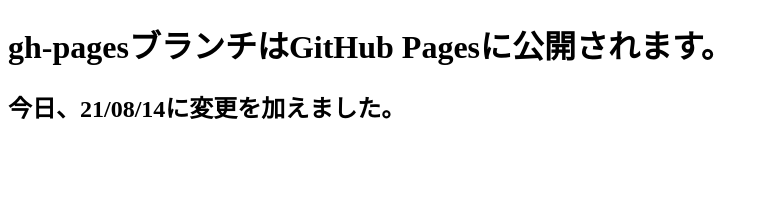
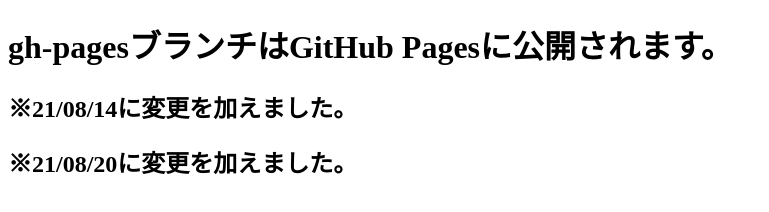
Before and after one commit to ihwka/git-study, a plain HTML site: page index.html in a window 1280 px wide. Shown: the whole page, without its empty margins (0-769 px from the left). Drawn offline with Linux system fonts and the light colour scheme.

Commit message:
変更を加えました。

```diff
--- a/index.html
+++ b/index.html
@@ -6,6 +6,8 @@
 </head>
 <body>
     <h1>gh-pagesブランチはGitHub Pagesに公開されます。</h1>
-    <h2>今日、21/08/14に変更を加えました。</h2>
+    <h2>※21/08/14に変更を加えました。</h2>
+    <h2>※21/08/20に変更を加えました。</h2>
+
 </body>
 </html>
```
